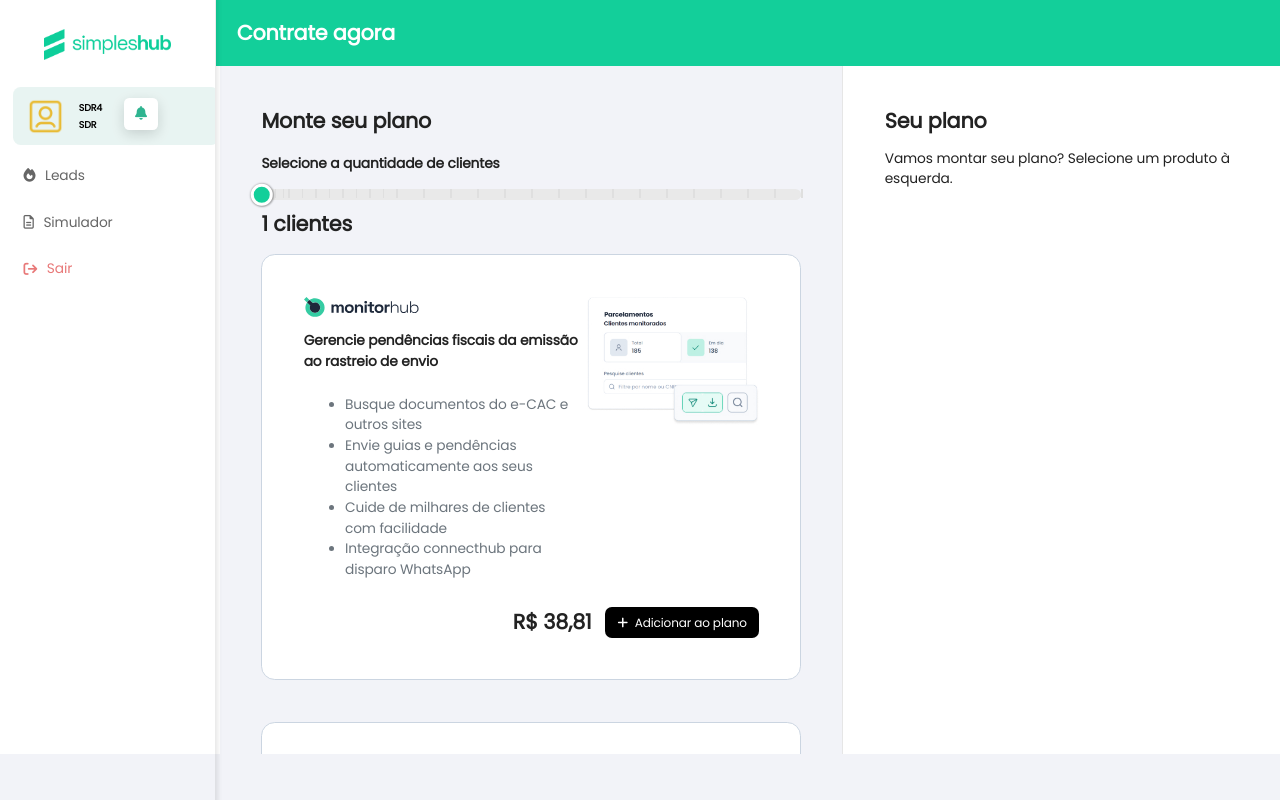
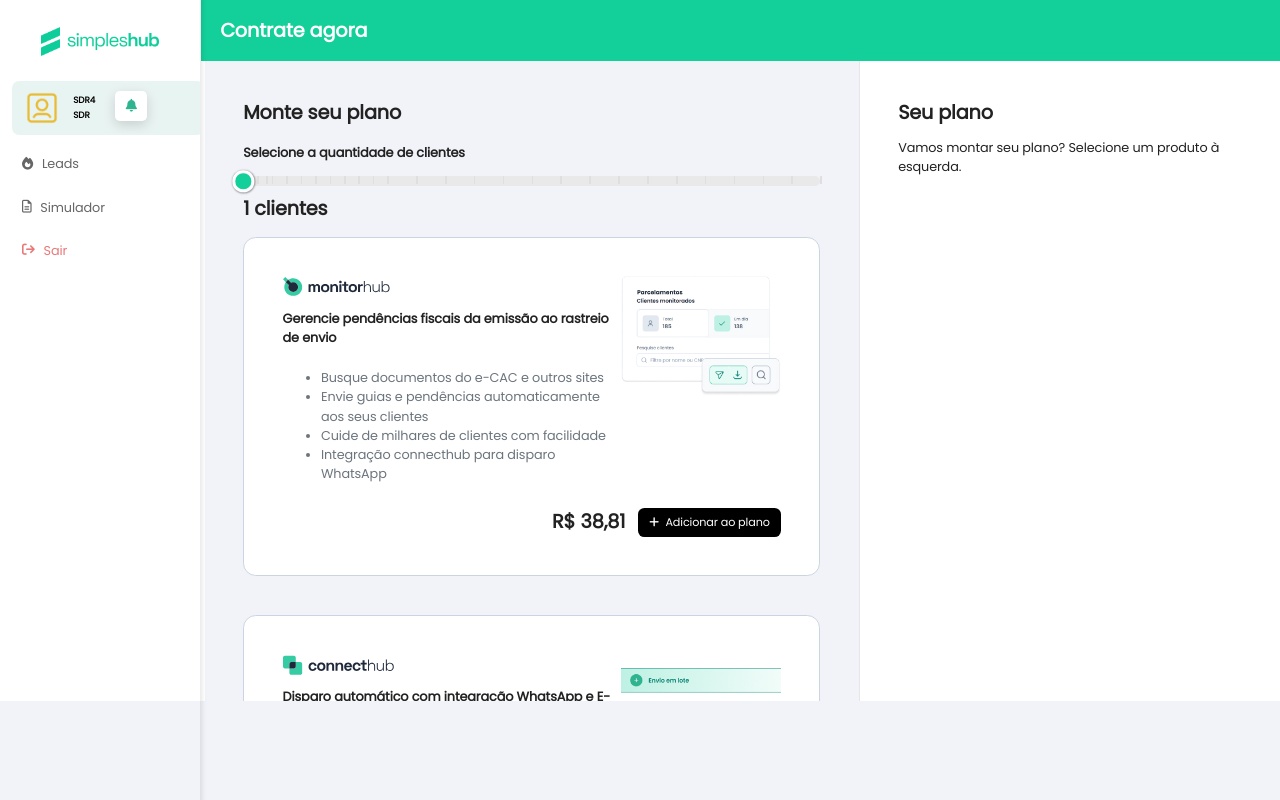
Before and after one commit to Bahiy/BudgetSimulator, a Vue app: page / in a window 1280 px wide. Built offline with nearby package versions, Linux system fonts and the light colour scheme; what v-money would draw is missing.

Commit message:
Fix layout proportion

```diff
--- a/src/assets/scss/app.css
+++ b/src/assets/scss/app.css
@@ -31,9 +31,8 @@
 }
 
 body {
-  zoom: 86% !important;
+  zoom: 80% !important;
   background-color: var(--background-gray) !important;
-  cursor: pointer !important;
   overflow: auto !important;
 }
 
--- a/src/assets/scss/app.scss
+++ b/src/assets/scss/app.scss
@@ -11,9 +11,9 @@
 }
 
 body {
-  zoom: 86% !important;
+  zoom: 80% !important;
   background-color: var(--background-gray) !important;
-  cursor: pointer !important;
+  // cursor: pointer !important;
   overflow: auto !important;
 }
 
```
Also changed, not shown: 1 other file (tests, documents, lock files or other folders).
